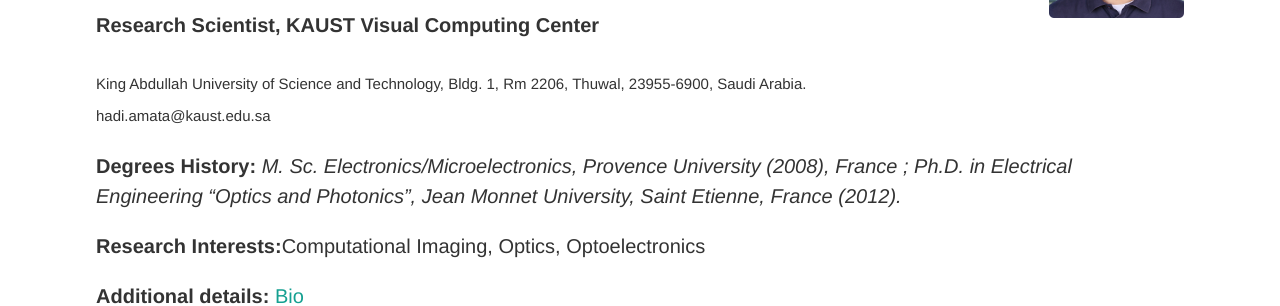
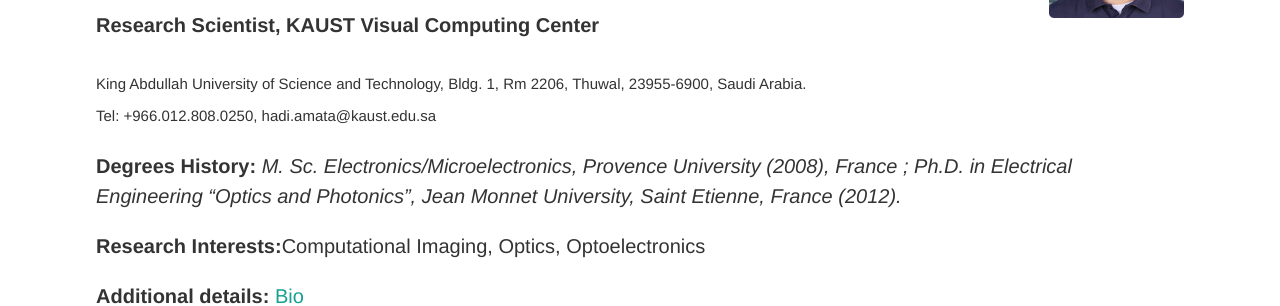
Before and after one commit to vccimaging/vccimaging.github.io, a Jekyll site: the page built from People/amatah/index.html, in a window 1280 px wide. Shown: the part 177-483 px from the top of the page. Built offline with Jekyll 4.4.1, drawn with Linux system fonts in a browser that asks for light colours.

Commit message:
Update index.html

```diff
--- a/People/amatah/index.html
+++ b/People/amatah/index.html
@@ -8,7 +8,7 @@
 
 <h1>Dr. Hadi Amata<h1>
 <h4> Research Scientist, KAUST Visual Computing Center</h4>
-<span style="font-size:75%;">King Abdullah University of Science and Technology, Bldg. 1, Rm 2206, Thuwal, 23955-6900, Saudi Arabia.<br> hadi.amata@kaust.edu.sa</span><p>
+<span style="font-size:75%;">King Abdullah University of Science and Technology, Bldg. 1, Rm 2206, Thuwal, 23955-6900, Saudi Arabia.<br> Tel: +966.012.808.0250, hadi.amata@kaust.edu.sa</span><p>
 <b>Degrees History: </b> <em> M. Sc. Electronics/Microelectronics, Provence University (2008), France ; Ph.D. in Electrical Engineering “Optics and Photonics”, Jean Monnet University, Saint Etienne, France (2012). </em><p>
 
 <b>Research Interests:</b>Computational Imaging, Optics, Optoelectronics <p>
```
